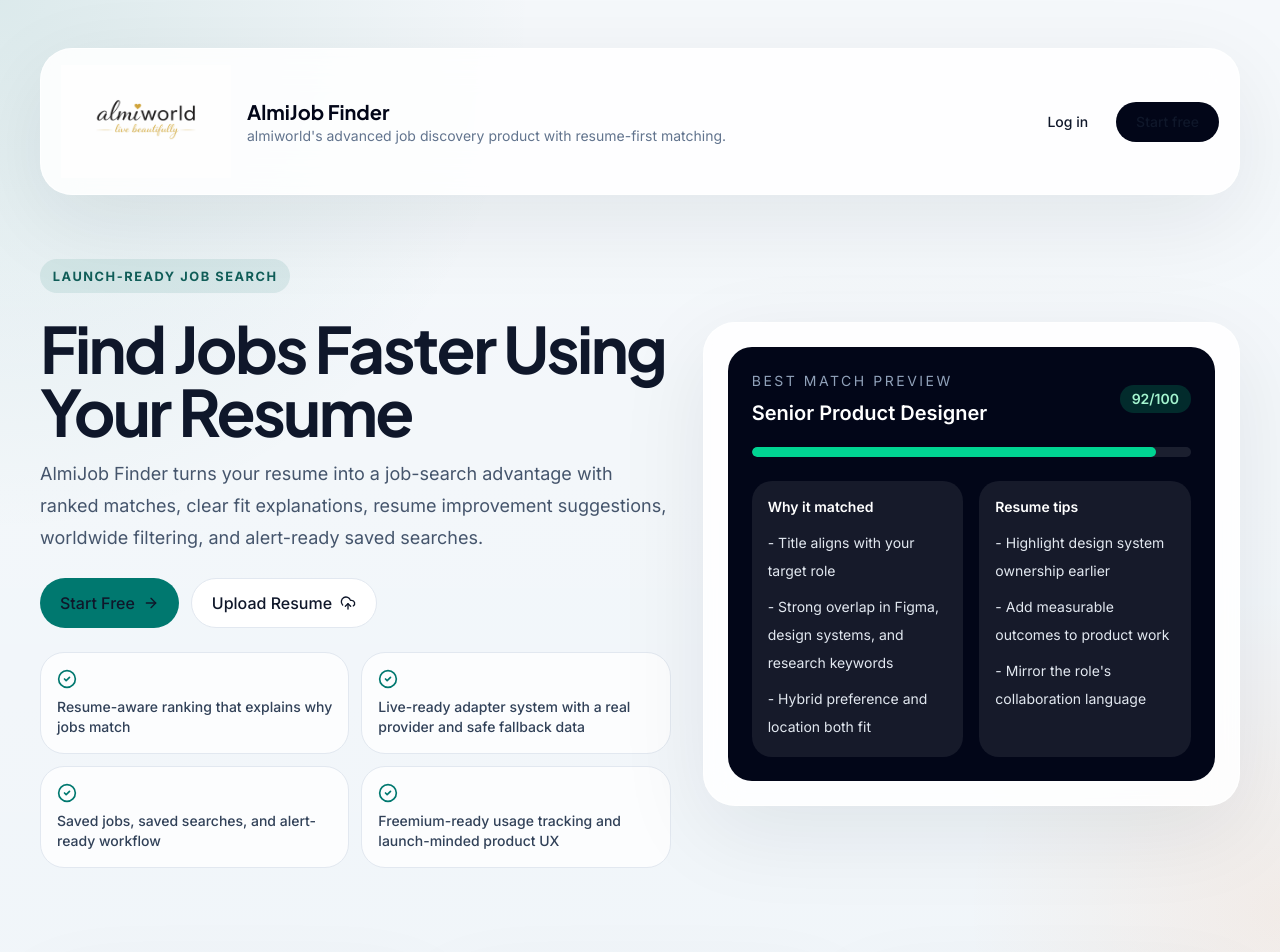
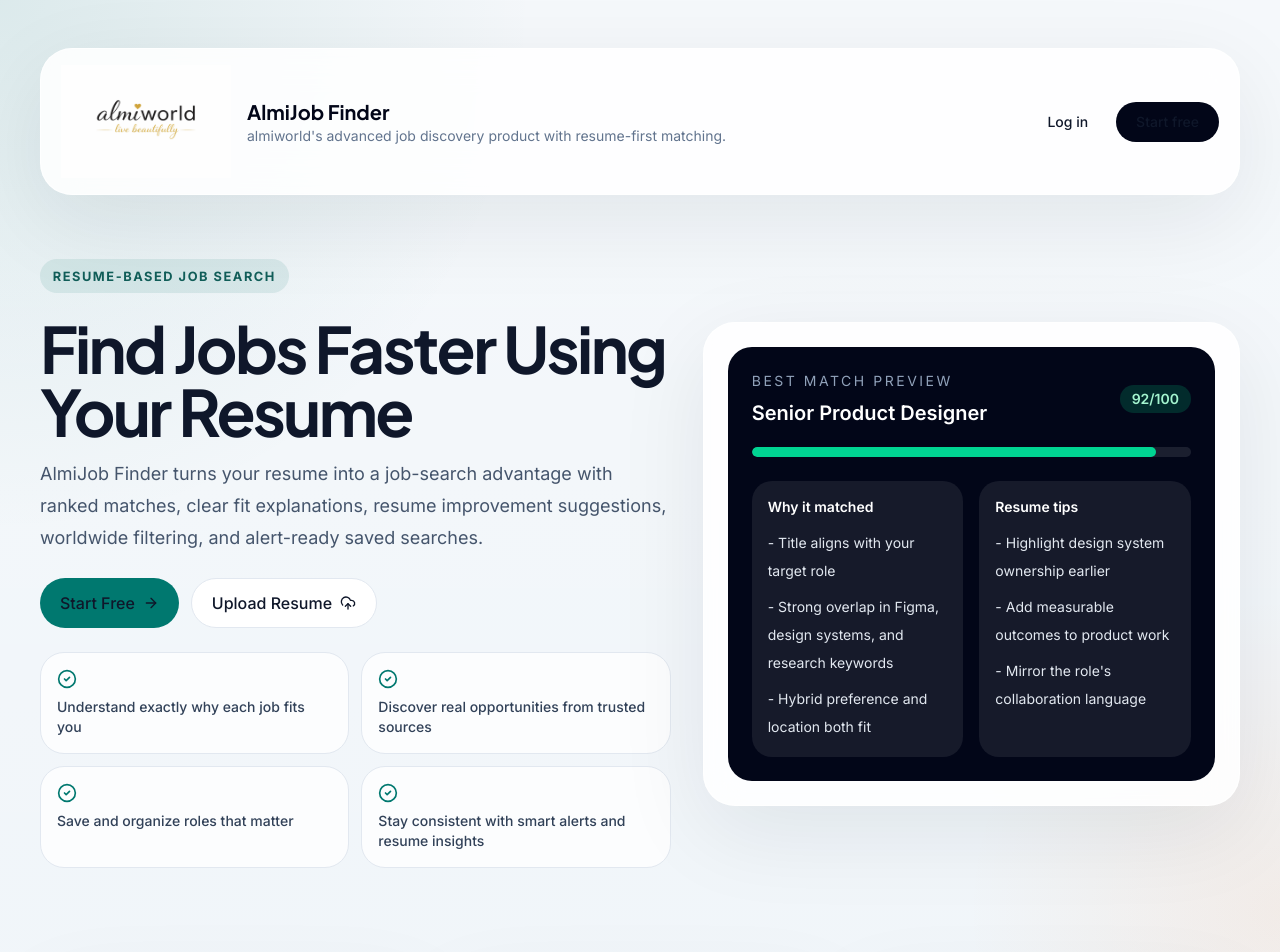
Before and after one commit to smnasiruz016-blip/almi-job-finder, a Next.js app: page / in a window 1280 px wide. Shown: the top 952 px of the page. Built offline with nearby package versions, Linux system fonts and the light colour scheme; no server answers.

Commit message:
Refine homepage hook copy

```diff
--- a/src/app/page.tsx
+++ b/src/app/page.tsx
@@ -22,10 +22,10 @@
 ];
 
 const benefits = [
-  "Resume-aware ranking that explains why jobs match",
-  "Live-ready adapter system with a real provider and safe fallback data",
-  "Saved jobs, saved searches, and alert-ready workflow",
-  "Freemium-ready usage tracking and launch-minded product UX"
+  "Understand exactly why each job fits you",
+  "Discover real opportunities from trusted sources",
+  "Save and organize roles that matter",
+  "Stay consistent with smart alerts and resume insights"
 ];
 
 const capabilityList = [
@@ -79,7 +79,7 @@
 
         <div className="grid gap-8 pb-16 pt-10 md:grid-cols-[1.08fr_0.92fr] md:items-center md:pt-16">
           <div className="space-y-6">
-            <span className="eyebrow">Launch-ready job search</span>
+            <span className="eyebrow">Resume-based job search</span>
             <div className="space-y-4">
               <h1 className="section-title max-w-4xl font-[family-name:var(--font-display)]">
                 Find Jobs Faster Using Your Resume
```
